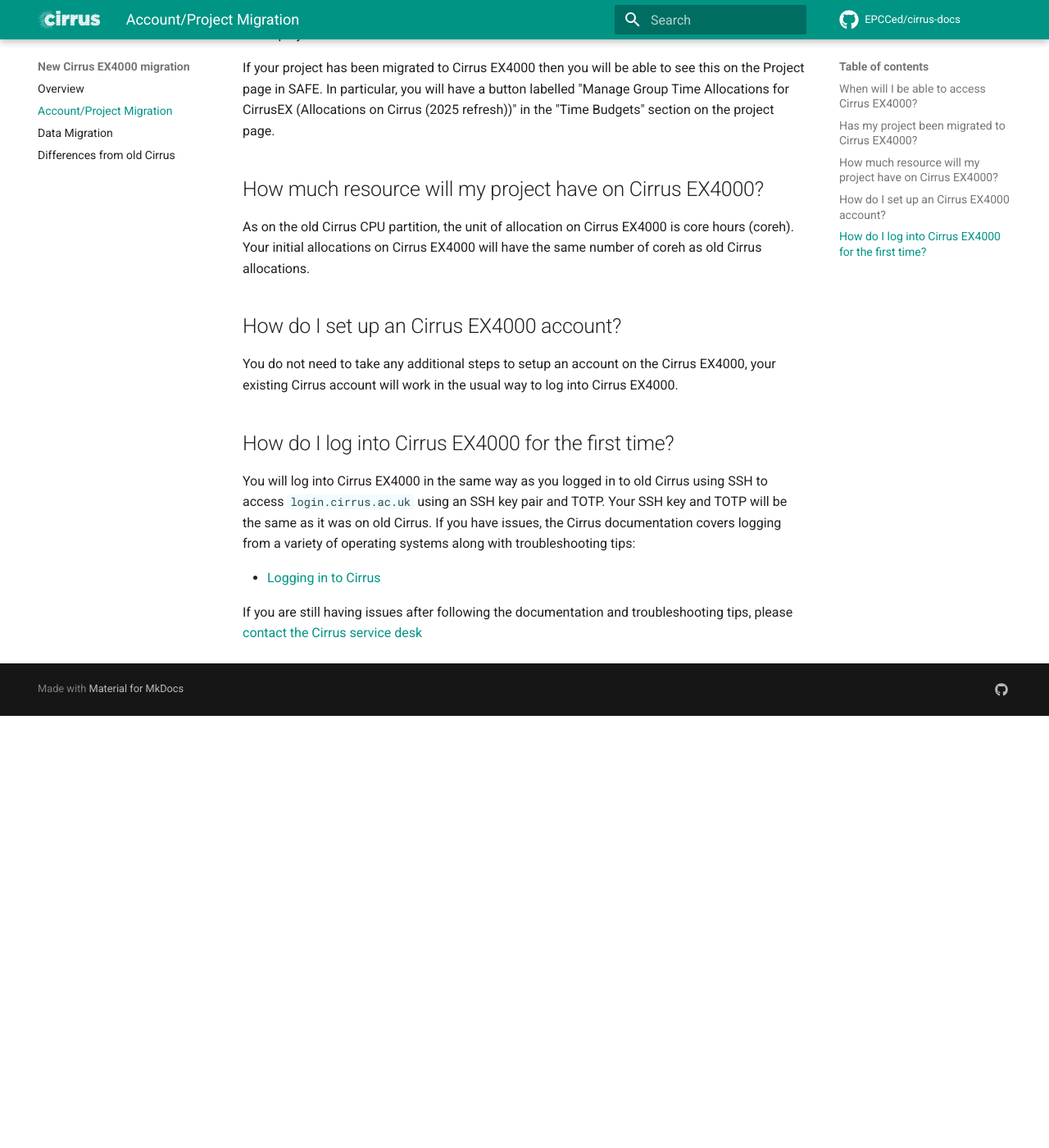
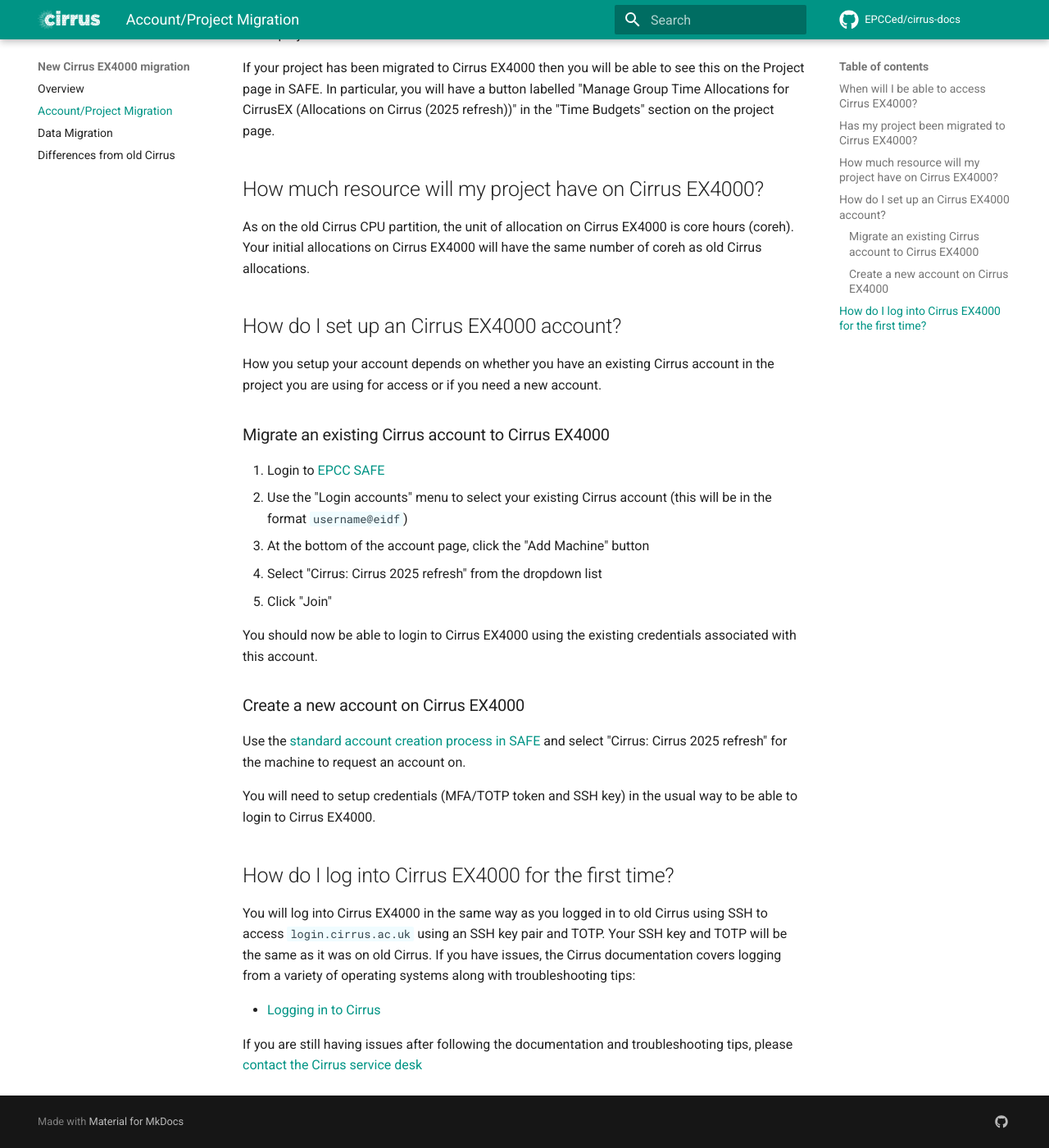
Before and after one commit to EPCCed/cirrus-docs, an MkDocs documentation site: the page built from docs/migration-2025/account-migration.md, in a window 1280 px wide and 1400 px high, scrolled down 918 px. Shown: the whole window at 82% size. Built offline with MkDocs 1.6.1 and Material for MkDocs 9.7.7, drawn with Linux system fonts in a browser that asks for light colours; comment, search, counter and statistics services are not loaded; before the commit the page ends 1791 px from its top, so only the background shows below that.

Commit message:
Adds account setup instructions

```diff
--- a/docs/migration-2025/account-migration.md
+++ b/docs/migration-2025/account-migration.md
@@ -41,8 +41,27 @@
 
 ## How do I set up an Cirrus EX4000 account?
 
-You do not need to take any additional steps to setup an account on the Cirrus EX4000,
-your existing Cirrus account will work in the usual way to log into Cirrus EX4000.
+How you setup your account depends on whether you have an existing Cirrus account
+in the project you are using for access or if you need a new account.
+
+### Migrate an existing Cirrus account to Cirrus EX4000
+
+1. Login to [EPCC SAFE](https://safe.epcc.ed.ac.uk)
+2. Use the "Login accounts" menu to select your existing Cirrus account (this will be in the format `username@eidf`)
+3. At the bottom of the account page, click the "Add Machine" button
+4. Select "Cirrus: Cirrus 2025 refresh" from the dropdown list
+5. Click "Join"
+
+You should now be able to login to Cirrus EX4000 using the existing credentials
+associated with this account.
+
+### Create a new account on Cirrus EX4000
+
+Use the [standard account creation process in SAFE](https://epcced.github.io/safe-docs/safe-for-users/#how-to-request-a-machine-account) and select "Cirrus: Cirrus 2025 refresh"
+for the machine to request an account on.
+
+You will need to setup credentials (MFA/TOTP token and SSH key) in the usual way to
+be able to login to Cirrus EX4000.
 
 ## How do I log into Cirrus EX4000 for the first time?
 
```
